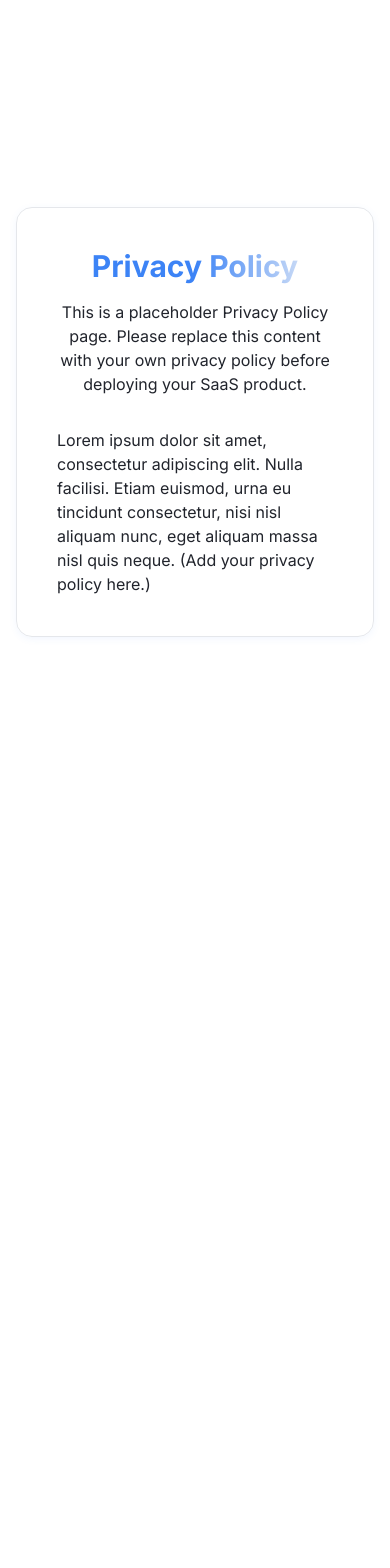
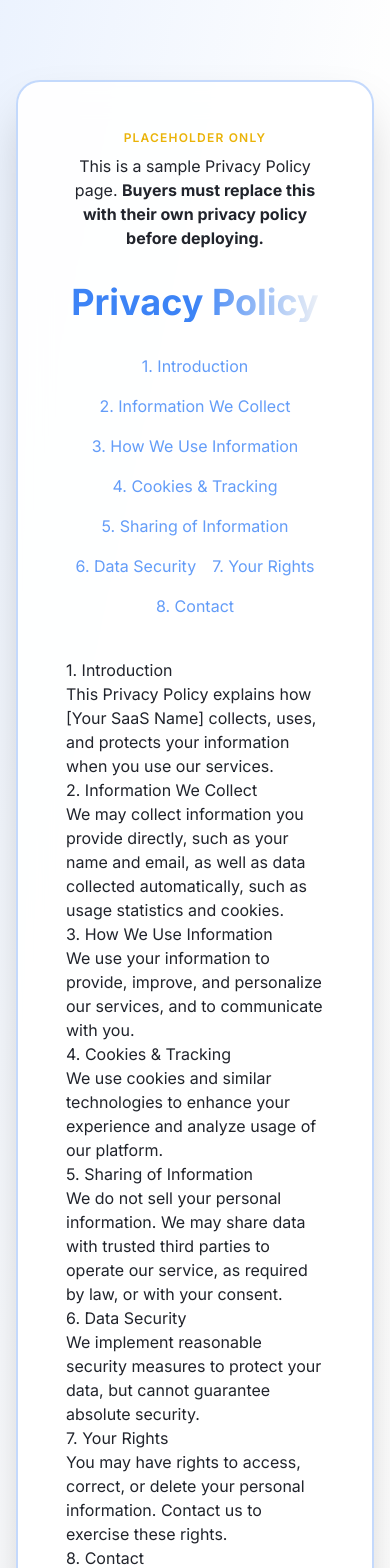
Before and after one commit to dennis6999/instant-saas-landing-page, a React (Vite) app: page /privacy in a window 390 px wide. Shown: the top 1568 px of the page. Before the commit the page ends 844 px from the top, so only its background shows below. Built offline with nearby package versions, Linux system fonts and the light colour scheme.

Commit message:
Add scroll effect to testimonials section

```diff
--- a/src/components/sections/Testimonials.tsx
+++ b/src/components/sections/Testimonials.tsx
@@ -50,7 +50,7 @@ const testimonials = [
 ];
 
 export function Testimonials() {
-  const [emblaRef, emblaApi] = useEmblaCarousel({ loop: true, align: 'center', slidesToScroll: 1 });
+  const [emblaRef, emblaApi] = useEmblaCarousel({ loop: true, align: 'center', slidesToScroll: 1, dragFree: true });
   const [selectedIndex, setSelectedIndex] = useState(0);
 
   // Update selected index on scroll
@@ -90,8 +90,7 @@ export function Testimonials() {
           <div className="overflow-hidden w-full max-w-4xl" ref={emblaRef}>
             <div className="flex gap-4 md:gap-8">
               {testimonials.map((testimonial, idx) => {
-                // Calculate position relative to center
-                let slideClass = "transition-all duration-500 ";
+                let slideClass = "transition-all duration-700 ease-[cubic-bezier(0.4,0,0.2,1)] will-change-transform ";
                 if (idx === selectedIndex) {
                   slideClass += "scale-105 shadow-2xl z-20 bg-card/90 ";
                 } else if (
--- a/src/pages/Privacy.tsx
+++ b/src/pages/Privacy.tsx
@@ -1,14 +1,57 @@
 import { Card, CardContent } from "@/components/ui/card";
+import { Link } from "react-router-dom";
+
+const sections = [
+  { id: "introduction", title: "1. Introduction" },
+  { id: "info", title: "2. Information We Collect" },
+  { id: "use", title: "3. How We Use Information" },
+  { id: "cookies", title: "4. Cookies & Tracking" },
+  { id: "sharing", title: "5. Sharing of Information" },
+  { id: "security", title: "6. Data Security" },
+  { id: "rights", title: "7. Your Rights" },
+  { id: "contact", title: "8. Contact" },
+];
 
 export default function Privacy() {
   return (
-    <div className="min-h-screen flex items-center justify-center bg-background text-foreground py-20 px-4">
-      <Card className="w-full max-w-2xl shadow-soft bg-card/90 backdrop-blur-md border border-border rounded-2xl">
-        <CardContent className="p-10">
-          <h1 className="text-3xl font-extrabold mb-4 text-center bg-gradient-to-r from-primary via-primary-accent to-accent bg-clip-text text-transparent">Privacy Policy</h1>
-          <p className="text-muted-foreground mb-8 text-center">This is a placeholder Privacy Policy page. Please replace this content with your own privacy policy before deploying your SaaS product.</p>
-          <div className="prose max-w-none text-foreground">
-            <p>Lorem ipsum dolor sit amet, consectetur adipiscing elit. Nulla facilisi. Etiam euismod, urna eu tincidunt consectetur, nisi nisl aliquam nunc, eget aliquam massa nisl quis neque. (Add your privacy policy here.)</p>
+    <div className="min-h-screen flex items-center justify-center bg-gradient-to-br from-primary/10 via-accent/10 to-background py-20 px-4">
+      <Card className="w-full max-w-2xl shadow-2xl border-2 border-primary/30 bg-white/90 dark:bg-card/90 backdrop-blur-lg rounded-3xl">
+        <CardContent className="p-12 sm:p-16">
+          <div className="mb-8">
+            <div className="text-xs font-semibold uppercase tracking-widest text-yellow-500 text-center mb-2">Placeholder Only</div>
+            <div className="text-center text-muted-foreground mb-4">This is a sample Privacy Policy page. <b>Buyers must replace this with their own privacy policy before deploying.</b></div>
+          </div>
+          <h1 className="text-4xl font-extrabold mb-8 text-center bg-gradient-to-r from-primary via-primary-accent to-accent bg-clip-text text-transparent">Privacy Policy</h1>
+          {/* Table of Contents */}
+          <nav className="mb-10">
+            <ul className="flex flex-wrap justify-center gap-4 text-base font-medium text-primary/80">
+              {sections.map((section) => (
+                <li key={section.id}>
+                  <a href={`#${section.id}`} className="hover:underline">{section.title}</a>
+                </li>
+              ))}
+            </ul>
+          </nav>
+          <div className="prose max-w-none text-foreground prose-h2:text-2xl prose-h2:font-bold prose-h2:mt-10 prose-h2:mb-3 prose-p:text-base prose-p:leading-relaxed">
+            <h2 id="introduction">1. Introduction</h2>
+            <p>This Privacy Policy explains how [Your SaaS Name] collects, uses, and protects your information when you use our services.</p>
+            <h2 id="info">2. Information We Collect</h2>
+            <p>We may collect information you provide directly, such as your name and email, as well as data collected automatically, such as usage statistics and cookies.</p>
+            <h2 id="use">3. How We Use Information</h2>
+            <p>We use your information to provide, improve, and personalize our services, and to communicate with you.</p>
+            <h2 id="cookies">4. Cookies & Tracking</h2>
+            <p>We use cookies and similar technologies to enhance your experience and analyze usage of our platform.</p>
+            <h2 id="sharing">5. Sharing of Information</h2>
+            <p>We do not sell your personal information. We may share data with trusted third parties to operate our service, as required by law, or with your consent.</p>
+            <h2 id="security">6. Data Security</h2>
+            <p>We implement reasonable security measures to protect your data, but cannot guarantee absolute security.</p>
+            <h2 id="rights">7. Your Rights</h2>
+            <p>You may have rights to access, correct, or delete your personal information. Contact us to exercise these rights.</p>
+            <h2 id="contact">8. Contact</h2>
+            <p>For questions about this Privacy Policy, please contact us at <a href="mailto:support@example.com">support@example.com</a>.</p>
+          </div>
+          <div className="mt-12 text-center">
+            <Link to="/" className="text-primary hover:underline text-base">&larr; Back to Home</Link>
           </div>
         </CardContent>
       </Card>
--- a/src/pages/Terms.tsx
+++ b/src/pages/Terms.tsx
@@ -1,14 +1,54 @@
 import { Card, CardContent } from "@/components/ui/card";
+import { Link } from "react-router-dom";
+
+const sections = [
+  { id: "introduction", title: "1. Introduction" },
+  { id: "user", title: "2. User Responsibilities" },
+  { id: "account", title: "3. Account Registration" },
+  { id: "usage", title: "4. Acceptable Use" },
+  { id: "termination", title: "5. Termination" },
+  { id: "disclaimer", title: "6. Disclaimer" },
+  { id: "contact", title: "7. Contact" },
+];
 
 export default function Terms() {
   return (
-    <div className="min-h-screen flex items-center justify-center bg-background text-foreground py-20 px-4">
-      <Card className="w-full max-w-2xl shadow-soft bg-card/90 backdrop-blur-md border border-border rounded-2xl">
-        <CardContent className="p-10">
-          <h1 className="text-3xl font-extrabold mb-4 text-center bg-gradient-to-r from-primary via-primary-accent to-accent bg-clip-text text-transparent">Terms of Service</h1>
-          <p className="text-muted-foreground mb-8 text-center">This is a placeholder Terms of Service page. Please replace this content with your own terms before deploying your SaaS product.</p>
-          <div className="prose max-w-none text-foreground">
-            <p>Lorem ipsum dolor sit amet, consectetur adipiscing elit. Nulla facilisi. Etiam euismod, urna eu tincidunt consectetur, nisi nisl aliquam nunc, eget aliquam massa nisl quis neque. (Add your terms here.)</p>
+    <div className="min-h-screen flex items-center justify-center bg-gradient-to-br from-primary/10 via-accent/10 to-background py-20 px-4">
+      <Card className="w-full max-w-2xl shadow-2xl border-2 border-primary/30 bg-white/90 dark:bg-card/90 backdrop-blur-lg rounded-3xl">
+        <CardContent className="p-12 sm:p-16">
+          <div className="mb-8">
+            <div className="text-xs font-semibold uppercase tracking-widest text-yellow-500 text-center mb-2">Placeholder Only</div>
+            <div className="text-center text-muted-foreground mb-4">This is a sample Terms of Service page. <b>Buyers must replace this with their own legal terms before deploying.</b></div>
+          </div>
+          <h1 className="text-4xl font-extrabold mb-8 text-center bg-gradient-to-r from-primary via-primary-accent to-accent bg-clip-text text-transparent">Terms of Service</h1>
+          {/* Table of Contents */}
+          <nav className="mb-10">
+            <ul className="flex flex-wrap justify-center gap-4 text-base font-medium text-primary/80">
+              {sections.map((section) => (
+                <li key={section.id}>
+                  <a href={`#${section.id}`} className="hover:underline">{section.title}</a>
+                </li>
+              ))}
+            </ul>
+          </nav>
+          <div className="prose max-w-none text-foreground prose-h2:text-2xl prose-h2:font-bold prose-h2:mt-10 prose-h2:mb-3 prose-p:text-base prose-p:leading-relaxed">
+            <h2 id="introduction">1. Introduction</h2>
+            <p>Welcome to [Your SaaS Name]. These Terms of Service ("Terms") govern your use of our website and services. By accessing or using our services, you agree to these Terms.</p>
+            <h2 id="user">2. User Responsibilities</h2>
+            <p>You agree to use the service in compliance with all applicable laws and not to misuse the platform in any way.</p>
+            <h2 id="account">3. Account Registration</h2>
+            <p>To access certain features, you may need to register for an account. You are responsible for maintaining the confidentiality of your account credentials.</p>
+            <h2 id="usage">4. Acceptable Use</h2>
+            <p>You may not use the service for any unlawful, harmful, or abusive purpose. We reserve the right to suspend accounts that violate these rules.</p>
+            <h2 id="termination">5. Termination</h2>
+            <p>We may terminate or suspend your access to the service at any time, with or without notice, for conduct that we believe violates these Terms.</p>
+            <h2 id="disclaimer">6. Disclaimer</h2>
+            <p>This template is provided as-is, without warranty of any kind. [Your SaaS Name] is not responsible for any damages resulting from its use.</p>
+            <h2 id="contact">7. Contact</h2>
+            <p>For questions about these Terms, please contact us at <a href="mailto:support@example.com">support@example.com</a>.</p>
+          </div>
+          <div className="mt-12 text-center">
+            <Link to="/" className="text-primary hover:underline text-base">&larr; Back to Home</Link>
           </div>
         </CardContent>
       </Card>
```
Also changed, not shown: src/pages/Login.tsx (+25 -3 lines), src/pages/Signup.tsx (+25 -3 lines).
